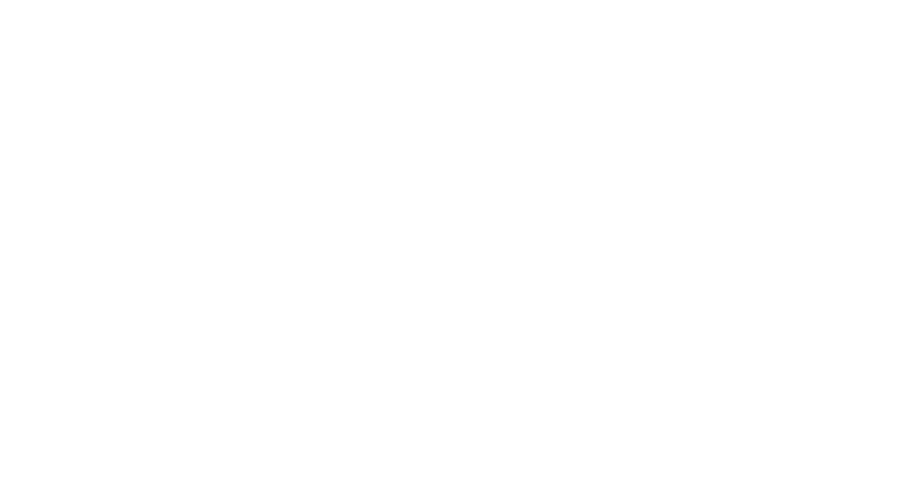
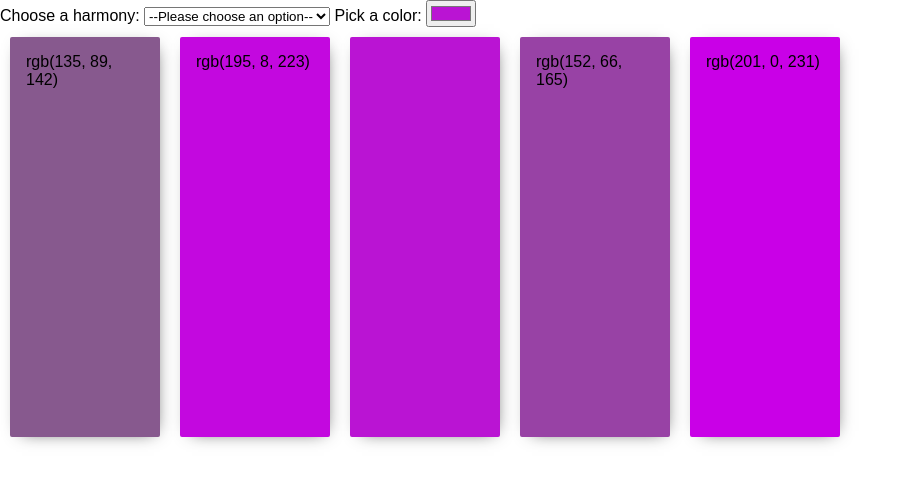
Before and after one commit to MonikaPuk/color-palette, a plain HTML site: page index.html in a window 1280 px wide. Shown: the whole page, without its empty margins (0-910 px from the left). Drawn offline with Linux system fonts and the light colour scheme.

Commit message:
color palette working

```diff
--- a/index.html
+++ b/index.html
@@ -5,8 +5,35 @@
     <meta name="viewport" content="width=device-width, initial-scale=1.0">
     <meta http-equiv="X-UA-Compatible" content="ie=edge">
     <title>Color palette</title>
+    <link rel="stylesheet" href="style.css">
 </head>
 <body>
+    <section>
+            <label for="color-select">Choose a harmony:</label>
+            <select id="color-select" onchange="changeHarmony(this)">
+                    <option value="">--Please choose an option--</option>
+                    <option value="Analogous">Analogous</option>
+                    <option value="Monochromatic">Monochromatic</option>
+                    <option value="Triad">Triad</option>
+                    <option value="Complementary">Complementary</option>
+                    <option value="Compound">Compound</option>
+                    <option value="Shades">Shades</option>
+                </select>
+            <label for="colorWell">Pick a color:</label>
+            <input type="color" value="" id="colorWheel">
+    </section>
+    <section id="boxes">
+    <div class="box" id='box4'><p class="hex4">HEX Code</p></div>
 
+    <div class="box" id='box2'><p class="hex2">HEX Code</p></div>
+
+    <div class="box" id="box1"><p class="hex1">HEX Code</p></div>
+
+    <div class="box" id='box3'><p class="hex3">HEX Code</p></div>
+
+    <div class="box" id='box5'><p class="hex5">HEX Code</p></div>
+
+    </section>
+<script src="js.js"></script>
 </body>
 </html>
--- a/js.js
+++ b/js.js
@@ -0,0 +1,187 @@
+let colorWheel;
+let defaultColor = "#BA14D3";
+let boxOne = document.querySelector("#box1");
+let hexOne = document.querySelector(".hex1");
+let hexTwo = document.querySelector(".hex2");
+let hexThree = document.querySelector(".hex3");
+let hexFour = document.querySelector(".hex4");
+let hexFive = document.querySelector(".hex5");
+let boxTwo = document.querySelector("#box2");
+let boxThree = document.querySelector("#box3");
+let boxFour = document.querySelector("#box4");
+let boxFive = document.querySelector("#box5");
+
+
+let colorRGB = 'rgb(123, 21, 211)';
+let colorHSL = rgbToHsl(colorRGB);
+let currentHarmony;
+
+window.addEventListener("load", init);
+
+function init() {
+    colorWheel = document.querySelector("#colorWheel");
+    colorWheel.value = defaultColor;
+    colorWheel.addEventListener("input", updateColor);
+    updateColors();
+    updateColor();
+
+}
+
+function updateColor(color) {
+  let boxOne = document.querySelector("#box1");
+    if (color === undefined){
+      boxOne.style.backgroundColor = '#BA14D3';
+      // hexOne.innerHTML = boxOne.style.backgroundColor;
+      // console.log(hexOne)
+    }
+    else{
+      boxOne.style.backgroundColor = color.target.value;
+      hexOne.innerHTML = boxOne.style.backgroundColor;
+    }
+    hexOne.innerHTML = colorWheel.value;
+    colorRGB = boxOne.style.backgroundColor;
+    colorHSL = rgbToHsl(colorRGB);
+
+    updateColors();
+}
+
+function changeHarmony(option){
+  currentHarmony = option.value;
+  updateColors();
+
+}
+
+function updateColors() {
+  if (currentHarmony === "Analogous"){
+    calculateAn(colorHSL);
+  }
+  else if (currentHarmony === "Monochromatic"){
+    calculateMon(colorHSL);
+  }
+  else if (currentHarmony === "Triad"){
+    calculateTr(colorHSL);
+  }
+  else if(currentHarmony === "Complementary"){
+    calculateCompl(colorHSL);
+  }
+  else if(currentHarmony === "Compound"){
+    calculateCompo(colorHSL);
+  }
+  else{
+    calculateShad(colorHSL);
+  }
+}
+
+function displayColorValues(colorOne, colorTwo, colorThree, colorFour, colorFive){
+  hexOne.innerHTML = colorOne;
+  hexTwo.innerHTML = colorTwo;
+  hexThree.innerHTML = colorThree;
+  hexFour.innerHTML = colorFour;
+  hexFive.innerHTML = colorFive;
+
+}
+
+function calculateAn(colorHSL){
+  boxTwo.style.background = `hsl(${colorHSL.h + 20}, ${colorHSL.s}%, ${colorHSL.l}%)`;
+  boxThree.style.background = `hsl(${colorHSL.h + 40}, ${colorHSL.s}%, ${colorHSL.l}%)`;
+  boxFour.style.background = `hsl(${colorHSL.h + 60}, ${colorHSL.s}%, ${colorHSL.l}%)`;
+  boxFive.style.background = `hsl(${colorHSL.h + 80}, ${colorHSL.s}%, ${colorHSL.l}%)`;
+  // boxTwo.style.background = `hsl(${}, ${}%, ${}%)`
+  displayColorValues(boxOne.style.background, boxTwo.style.background, boxThree.style.background, boxFour.style.background, boxFive.style.background )
+}
+
+function calculateMon(colorHSL) {
+  boxTwo.style.background = `hsl(${colorHSL.h}, ${colorHSL.s}%, ${colorHSL.l + 15}%)`;
+  boxThree.style.background = `hsl(${colorHSL.h}, ${colorHSL.s}%, ${colorHSL.l + 10}%)`;
+  boxFour.style.background = `hsl(${colorHSL.h}, ${colorHSL.s}%, ${colorHSL.l + 30}%)`;
+  boxFive.style.background = `hsl(${colorHSL.h}, ${colorHSL.s}%, ${colorHSL.l + 20}%)`;
+  displayColorValues(boxOne.style.background, boxTwo.style.background, boxThree.style.background, boxFour.style.background, boxFive.style.background )
+
+}
+
+function calculateTr(colorHSL) {
+  boxTwo.style.background = `hsl(${colorHSL.h + 60}, ${colorHSL.s}%, ${colorHSL.l}%)`;
+  boxThree.style.background = `hsl(${colorHSL.h + 180}, ${colorHSL.s}%, ${colorHSL.l}%)`;
+  boxFour.style.background = `hsl(${colorHSL.h + 170 }, ${colorHSL.s + 20 }%, ${colorHSL.l}%)`;
+  boxFive.style.background = `hsl(${colorHSL.h + 70}, ${colorHSL.s + 10 }%, ${colorHSL.l + 10}%)`;
+  displayColorValues(boxOne.style.background, boxTwo.style.background, boxThree.style.background, boxFour.style.background, boxFive.style.background )
+
+}
+
+function calculateCompl(colorHSL) {
+  boxTwo.style.background = `hsl(${colorHSL.h + 180}, ${colorHSL.s}%, ${colorHSL.l}%)`;
+  boxThree.style.background = `hsl(${colorHSL.h + 145}, ${colorHSL.s + 10 }%, ${colorHSL.l}%)`;
+  boxFour.style.background = `hsl(${colorHSL.h + 150 }, ${colorHSL.s + 20 }%, ${colorHSL.l}%)`;
+  boxFive.style.background = `hsl(${colorHSL.h + 20}, ${colorHSL.s + 10 }%, ${colorHSL.l + 10}%)`;
+  displayColorValues(boxOne.style.background, boxTwo.style.background, boxThree.style.background, boxFour.style.background, boxFive.style.background )
+
+}
+
+function calculateCompo(colorHSL){
+  boxTwo.style.background = `hsl(${colorHSL.h + 20}, ${colorHSL.s}%, ${colorHSL.l}%)`;
+  boxThree.style.background = `hsl(${colorHSL.h + 40}, ${colorHSL.s}%, ${colorHSL.l}%)`;
+  boxFour.style.background = `hsl(${colorHSL.h + 180}, ${colorHSL.s}%, ${colorHSL.l + 10}%)`;
+  boxFive.style.background = `hsl(${colorHSL.h + 180}, ${colorHSL.s + 20}%, ${colorHSL.l}%)`;
+  displayColorValues(boxOne.style.background, boxTwo.style.background, boxThree.style.background, boxFour.style.background, boxFive.style.background )
+
+}
+
+function calculateShad(colorHSL){
+  boxTwo.style.background = `hsl(${colorHSL.h}, ${colorHSL.s  + 10}%, ${colorHSL.l}%)`;
+  boxThree.style.background = `hsl(${colorHSL.h}, ${colorHSL.s - 40}%, ${colorHSL.l}%)`;
+  boxFour.style.background = `hsl(${colorHSL.h }, ${colorHSL.s - 60}%, ${colorHSL.l}%)`;
+  boxFive.style.background = `hsl(${colorHSL.h}, ${colorHSL.s + 100}%, ${colorHSL.l}%)`;
+  displayColorValues(boxOne.style.background, boxTwo.style.background, boxThree.style.background, boxFour.style.background, boxFive.style.background )
+
+}
+
+function rgbToHsl(colorRGB) {
+  let rgbValue = colorRGB.replace("rgb(", "").replace(")", "").replace(/ /gi, "").split(",");
+  rgbValue = rgbValue.map(element => {
+  return element = parseInt(element);
+  });
+
+  let [r, g, b] = rgbValue;
+
+  r /= 255;
+  g /= 255;
+  b /= 255;
+
+  let h, s, l;
+
+  const min = Math.min(r,g, b);
+  const max = Math.max(r,g,b);
+
+  if( max === min ) {
+    h = 0;
+  } else
+  if (max === r) {
+    h = 60 * (0 + (g - b) / (max - min) );
+  } else
+  if (max === g) {
+    h = 60 * (2 + (b - r) / (max - min) );
+  } else
+  if (max === b) {
+    h = 60 * (4 + (r - g) / (max - min) );
+  }
+
+  if (h < 0) {h = h + 360; }
+
+  l = (min + max) / 2;
+
+  if (max === 0 || min === 1 ) {
+    s = 0;
+  } else {
+    s = (max - l) / ( Math.min(l,1-l));
+  }
+  // multiply s and l by 100 to get the value in percent, rather than [0,1]
+  s *= 100;
+  l *= 100;
+
+  return{
+    h: h,
+    s: s,
+    l: l,
+  }
+
+}
--- a/style.css
+++ b/style.css
@@ -0,0 +1,47 @@
+html, body, div, span, applet, object, iframe,
+h1, h2, h3, h4, h5, h6, p, blockquote, pre,
+a, abbr, acronym, address, big, cite, code,
+del, dfn, em, img, ins, kbd, q, s, samp,
+small, strike, strong, sub, sup, tt, var,
+b, u, i, center,
+dl, dt, dd, ol, ul, li,
+fieldset, form, label, legend,
+table, caption, tbody, tfoot, thead, tr, th, td,
+article, aside, canvas, details, embed,
+figure, figcaption, footer, header, hgroup,
+menu, nav, output, ruby, section, summary,
+time, mark, audio, video {
+	margin: 0;
+	padding: 0;
+	border: 0;
+	font-size: 100%;
+	font: inherit;
+	vertical-align: baseline;
+}
+
+
+body{
+    font-family: sans-serif;
+    width: 100%;
+}
+
+.box{
+    width: 150px;
+    height: 50vh;
+    border-radius: 2px;
+    box-shadow: 3px 3px 17px -9px rgba(0,0,0,0.8);
+    margin: 10px;
+}
+
+#boxes{
+    display: flex;
+    flex-direction: row;
+    align-content: center;
+}
+
+#box1{
+    background-color: #BA14D3;
+}
+.box > p {
+    padding: 1em;
+}
```
